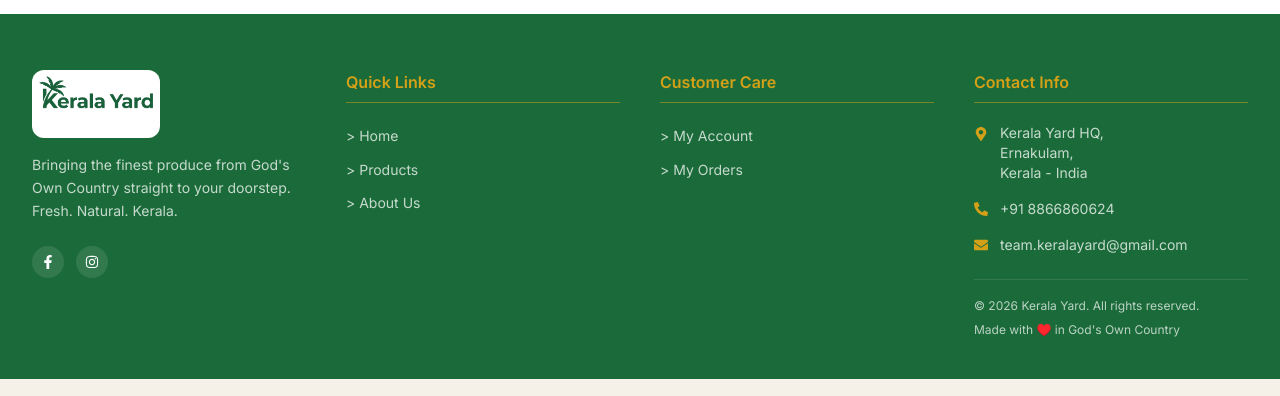
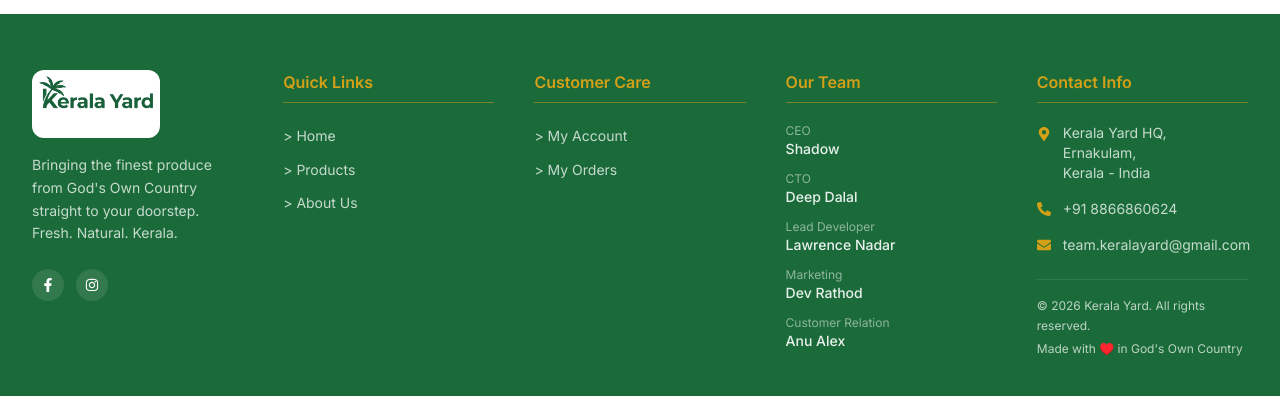
Before and after one commit to varisca/keralayard-frontend, a React (Vite) app: page / in a window 1280 px wide. Shown: the part 1157-1553 px from the top of the page. Built offline with nearby package versions, Linux system fonts and the light colour scheme; no server answers; the database is empty.

Commit message:
updated Our Team

```diff
--- a/src/components/Footer.jsx
+++ b/src/components/Footer.jsx
@@ -25,7 +25,7 @@
   return (
     <footer style={{ backgroundColor: '#1B6B3A' }} className="text-white pb-24 md:pb-0">
       <div className="max-w-7xl mx-auto px-4 sm:px-6 lg:px-8 pt-14 pb-10">
-        <div className="grid grid-cols-1 sm:grid-cols-2 lg:grid-cols-4 gap-10">
+        <div className="grid grid-cols-1 sm:grid-cols-2 md:grid-cols-3 lg:grid-cols-5 gap-10">
           <div className="flex flex-col gap-4">
             <Link to="/" className="inline-flex items-center">
               <span className="inline-flex items-center rounded-xl bg-white px-1 py-1">
@@ -109,6 +109,37 @@
               className="text-base font-semibold mb-5 pb-2 border-b"
               style={{ borderColor: 'rgba(212,160,23,0.5)', color: '#D4A017' }}
             >
+              Our Team
+            </h3>
+            <ul className="space-y-3">
+              <li className="text-sm">
+                <span className="block text-white/50 text-xs">CEO</span>
+                <span className="text-white/90 font-medium">Shadow</span>
+              </li>
+              <li className="text-sm">
+                <span className="block text-white/50 text-xs">CTO</span>
+                <span className="text-white/90 font-medium">Deep Dalal</span>
+              </li>
+              <li className="text-sm">
+                <span className="block text-white/50 text-xs">Lead Developer</span>
+                <span className="text-white/90 font-medium">Lawrence Nadar</span>
+              </li>
+              <li className="text-sm">
+                <span className="block text-white/50 text-xs">Marketing</span>
+                <span className="text-white/90 font-medium">Dev Rathod</span>
+              </li>
+              <li className="text-sm">
+                <span className="block text-white/50 text-xs">Customer Relation</span>
+                <span className="text-white/90 font-medium">Anu Alex</span>
+              </li>
+            </ul>
+          </div>
+
+          <div>
+            <h3
+              className="text-base font-semibold mb-5 pb-2 border-b"
+              style={{ borderColor: 'rgba(212,160,23,0.5)', color: '#D4A017' }}
+            >
               Contact Info
             </h3>
             <ul className="space-y-4">
```
Also changed, not shown: 1 other file (tests, documents, lock files or other folders).
